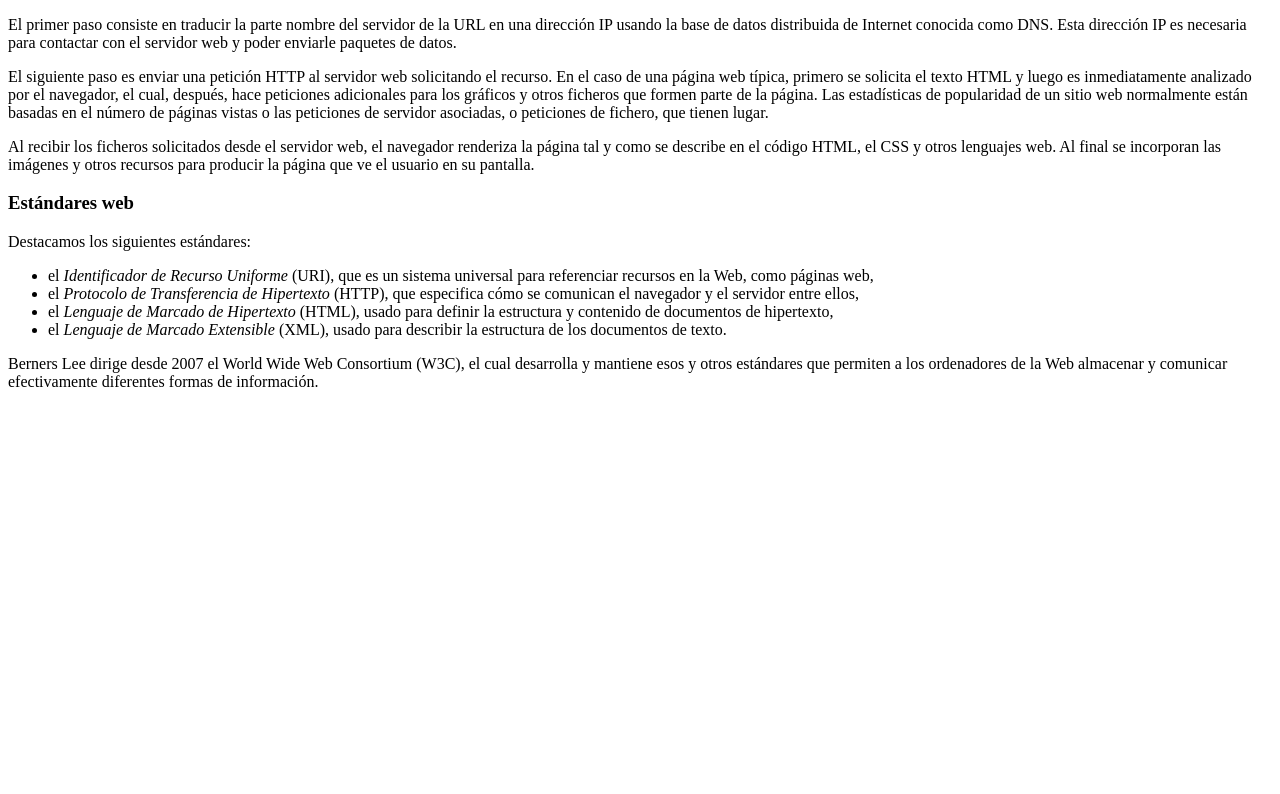
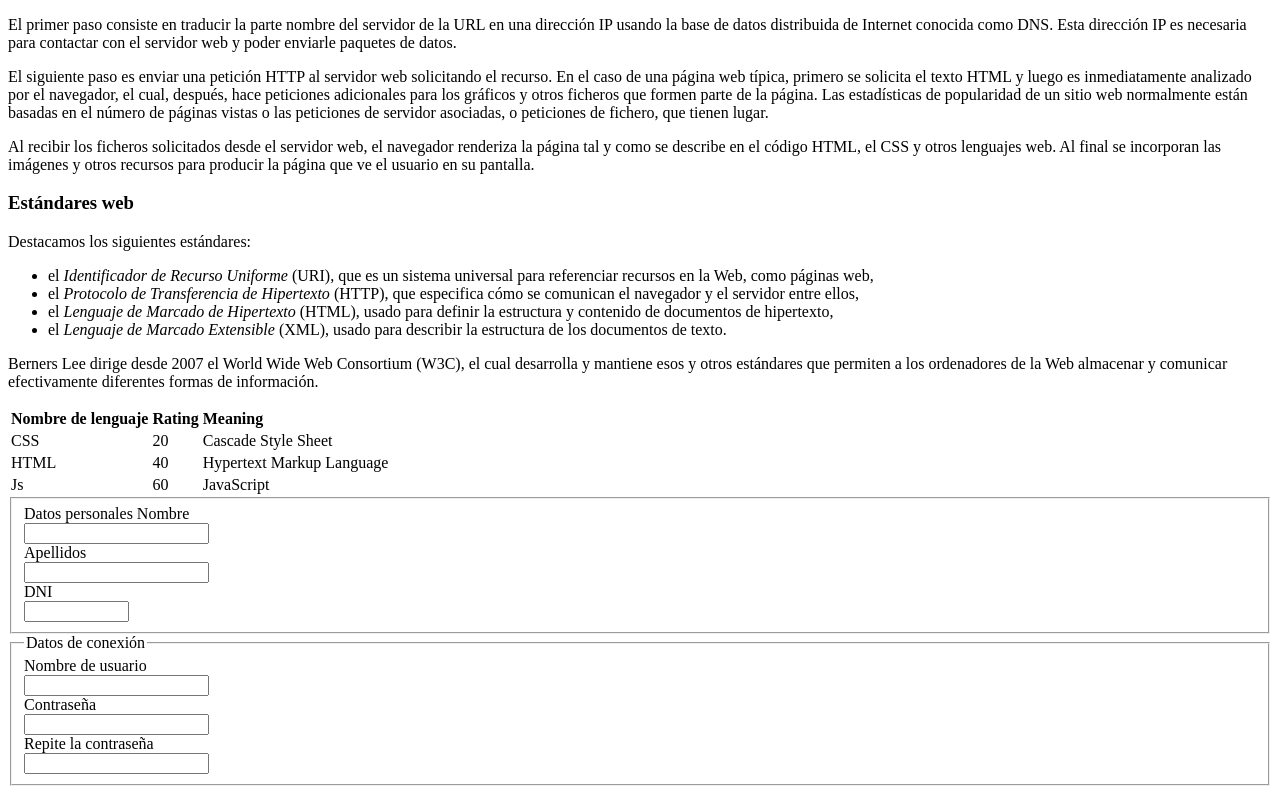
Before and after one commit to alexpiz/repaso-html, a plain HTML site: page index.html in a window 1280 px wide. Shown: the part 2141-2935 px from the top of the page. Before the commit the page ends 2548 px from the top, so only its background shows below. Drawn offline with Linux system fonts and the light colour scheme.

Commit message:
tablas y formularios

```diff
--- a/index.html
+++ b/index.html
@@ -102,6 +102,56 @@
 					</ul>
 					<p>Berners Lee dirige desde 2007 el World Wide Web Consortium (W3C), el cual desarrolla y mantiene esos y otros estándares que permiten a los ordenadores de la Web almacenar y comunicar efectivamente diferentes formas de información.
 					</p>
+					<table>
+						<tr>
+							<td><strong>Nombre de lenguaje</strong></td>
+							<td><strong>Rating</strong></td>
+							<td><strong>Meaning</strong></td>
+						</tr>
+
+						<tr>
+							<td>CSS</td>
+							<td>20</td>
+							<td>Cascade Style Sheet</td>
+						</tr>
+
+						<tr>
+							<td>HTML</td>
+							<td>40</td>
+							<td>Hypertext Markup Language</td>
+						</tr>
+
+						<tr>
+							<td>Js</td>
+							<td>60</td>
+							<td>JavaScript</td>
+						</tr>
+					</table>
+					<form>
+						<fieldset>
+							<label>Datos personales</label>
+						 	 Nombre <br/>
+						    <input type="text" name="nombre" value="" />
+						    <br/>
+						    Apellidos <br/>
+						    <input type="text" name="apellidos" value="" />
+						    <br/>
+						    DNI <br/>
+						    <input type="text" name="dni" value="" size="10" maxlength="9" />
+						</fieldset>
+
+						<fieldset>
+						    <legend>Datos de conexión</legend>
+						    Nombre de usuario<br/>
+						    <input type="text" name="nombre" value="" maxlength="10" />
+						    <br/>
+						    Contraseña<br/>
+						    <input type="password" name="password" value="" maxlength="10" />
+						    <br/>
+						    Repite la contraseña<br/>
+						    <input type="password" name="password2" value="" maxlength="10" />
+						</fieldset>
+					</form>
 				</div>
 			</div>
 
```
